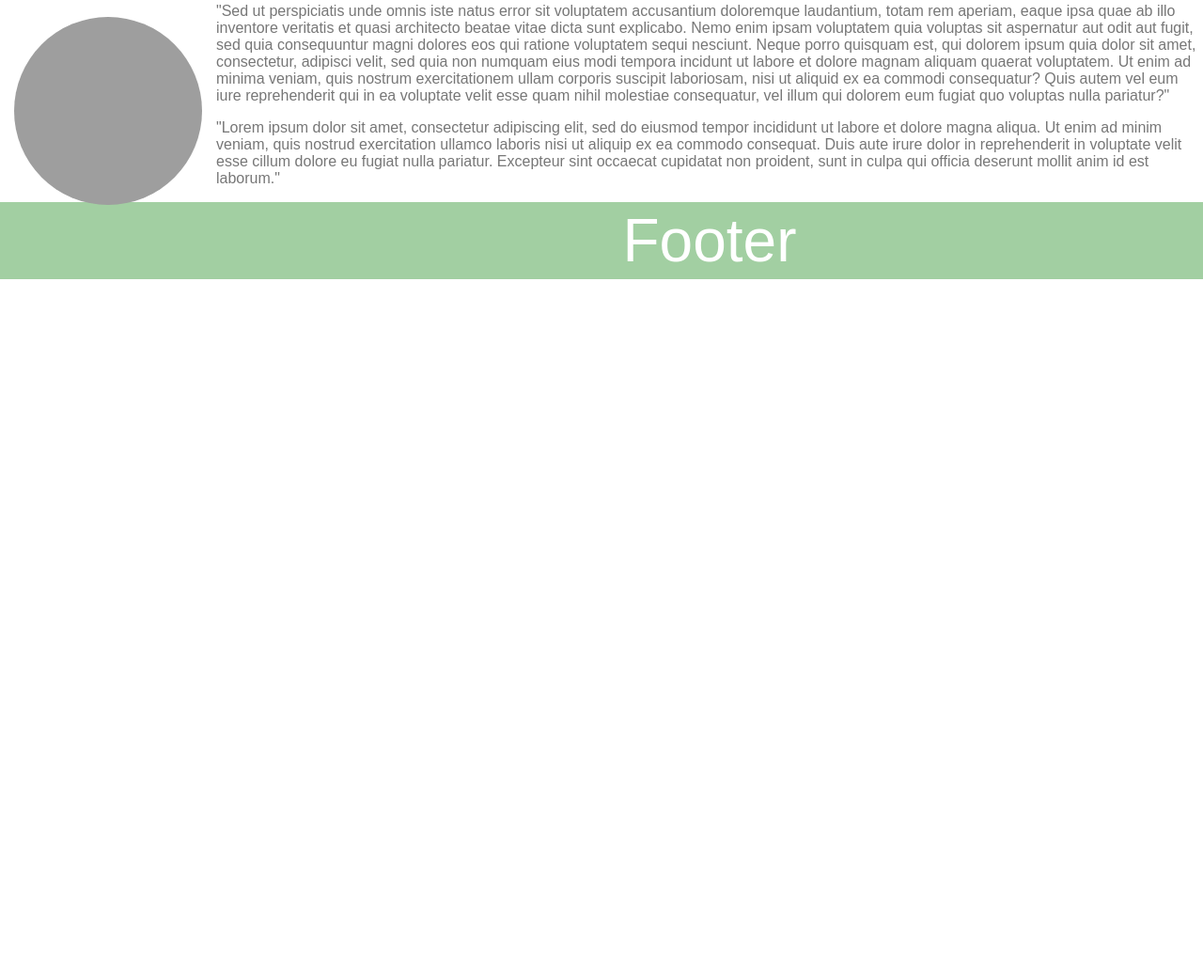
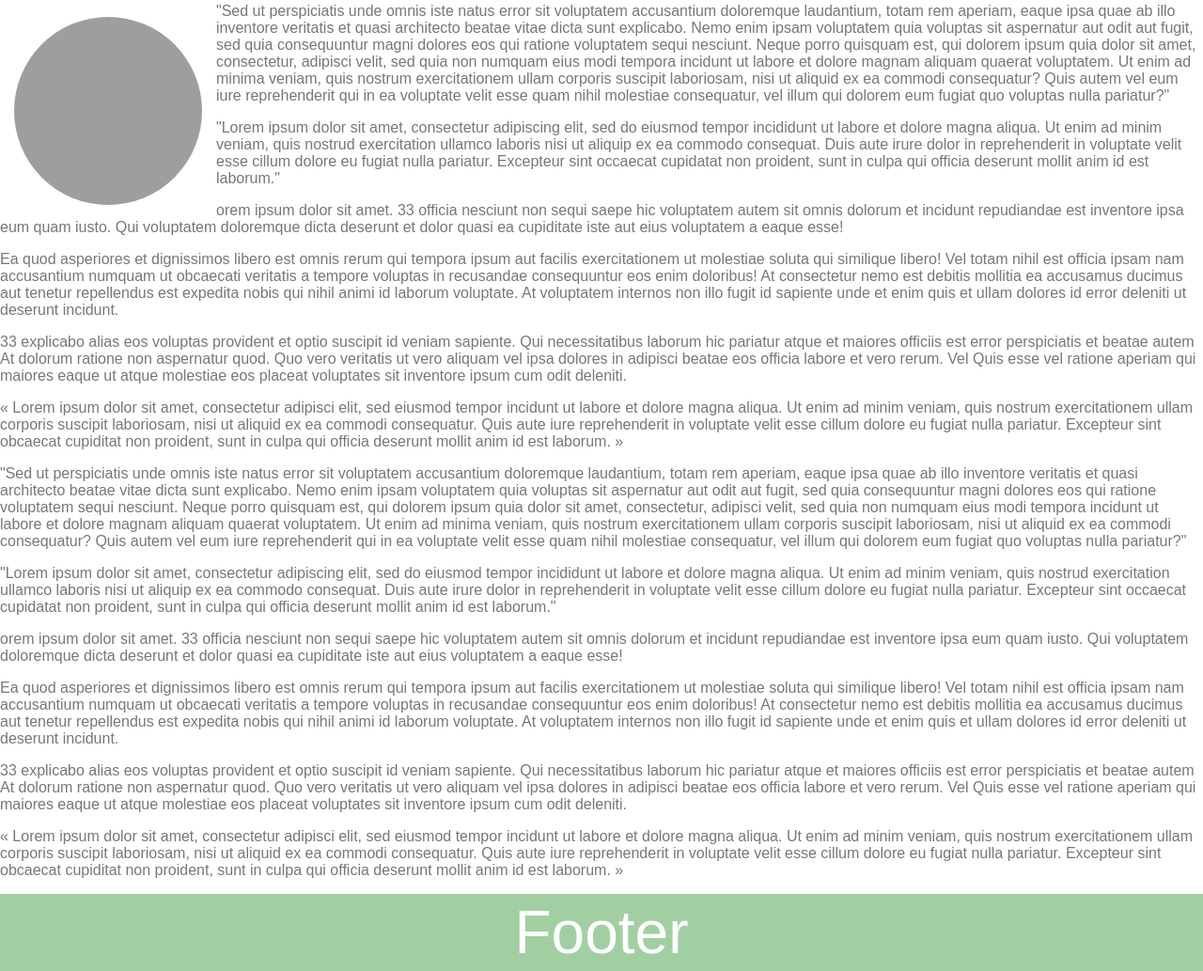
Before and after one commit to spacelumps/odin-retry, a plain HTML site: page index.html in a window 1280 px wide. Shown: the part 307-1340 px from the top of the page at 94% size. Before the commit the page ends 800 px from the top, so only its background shows below. Drawn offline with Linux system fonts and the light colour scheme; grey boxes are pictures that could not be loaded.

Commit message:
index.html

```diff
--- a/index.html
+++ b/index.html
@@ -34,7 +34,20 @@
         <img class="about-cooking"src="https://resources.magnetme-images.com/0d3fa0dd276e74f81bd88b3c908f555e6e5e72eeedf30f7b85cdb2f67a736ebc?auto=format" alt="Cooking">
         <p>"Sed ut perspiciatis unde omnis iste natus error sit voluptatem accusantium doloremque laudantium, totam rem aperiam, eaque ipsa quae ab illo inventore veritatis et quasi architecto beatae vitae dicta sunt explicabo. Nemo enim ipsam voluptatem quia voluptas sit aspernatur aut odit aut fugit, sed quia consequuntur magni dolores eos qui ratione voluptatem sequi nesciunt. Neque porro quisquam est, qui dolorem ipsum quia dolor sit amet, consectetur, adipisci velit, sed quia non numquam eius modi tempora incidunt ut labore et dolore magnam aliquam quaerat voluptatem. Ut enim ad minima veniam, quis nostrum exercitationem ullam corporis suscipit laboriosam, nisi ut aliquid ex ea commodi consequatur? Quis autem vel eum iure reprehenderit qui in ea voluptate velit esse quam nihil molestiae consequatur, vel illum qui dolorem eum fugiat quo voluptas nulla pariatur?"</p>
         <p>"Lorem ipsum dolor sit amet, consectetur adipiscing elit, sed do eiusmod tempor incididunt ut labore et dolore magna aliqua. Ut enim ad minim veniam, quis nostrud exercitation ullamco laboris nisi ut aliquip ex ea commodo consequat. Duis aute irure dolor in reprehenderit in voluptate velit esse cillum dolore eu fugiat nulla pariatur. Excepteur sint occaecat cupidatat non proident, sunt in culpa qui officia deserunt mollit anim id est laborum."</p>
+       <p>orem ipsum dolor sit amet. 33 officia nesciunt non sequi saepe hic voluptatem autem sit omnis dolorum et incidunt repudiandae est inventore ipsa eum quam iusto. Qui voluptatem doloremque dicta deserunt et dolor quasi ea cupiditate iste aut eius voluptatem a eaque esse!
 
+        <p>Ea quod asperiores et dignissimos libero est omnis rerum qui tempora ipsum aut facilis exercitationem ut molestiae soluta qui similique libero! Vel totam nihil est officia ipsam nam accusantium numquam ut obcaecati veritatis a tempore voluptas in recusandae consequuntur eos enim doloribus! At consectetur nemo est debitis mollitia ea accusamus ducimus aut tenetur repellendus est expedita nobis qui nihil animi id laborum voluptate. At voluptatem internos non illo fugit id sapiente unde et enim quis et ullam dolores id error deleniti ut deserunt incidunt.</p>
+
+        <p>33 explicabo alias eos voluptas provident et optio suscipit id veniam sapiente. Qui necessitatibus laborum hic pariatur atque et maiores officiis est error perspiciatis et beatae autem At dolorum ratione non aspernatur quod. Quo vero veritatis ut vero aliquam vel ipsa dolores in adipisci beatae eos officia labore et vero rerum. Vel Quis esse vel ratione aperiam qui maiores eaque ut atque molestiae eos placeat voluptates sit inventore ipsum cum odit deleniti.</p>
+        <p>« Lorem ipsum dolor sit amet, consectetur adipisci elit, sed eiusmod tempor incidunt ut labore et dolore magna aliqua. Ut enim ad minim veniam, quis nostrum exercitationem ullam corporis suscipit laboriosam, nisi ut aliquid ex ea commodi consequatur. Quis aute iure reprehenderit in voluptate velit esse cillum dolore eu fugiat nulla pariatur. Excepteur sint obcaecat cupiditat non proident, sunt in culpa qui officia deserunt mollit anim id est laborum. »</p>
+        <p>"Sed ut perspiciatis unde omnis iste natus error sit voluptatem accusantium doloremque laudantium, totam rem aperiam, eaque ipsa quae ab illo inventore veritatis et quasi architecto beatae vitae dicta sunt explicabo. Nemo enim ipsam voluptatem quia voluptas sit aspernatur aut odit aut fugit, sed quia consequuntur magni dolores eos qui ratione voluptatem sequi nesciunt. Neque porro quisquam est, qui dolorem ipsum quia dolor sit amet, consectetur, adipisci velit, sed quia non numquam eius modi tempora incidunt ut labore et dolore magnam aliquam quaerat voluptatem. Ut enim ad minima veniam, quis nostrum exercitationem ullam corporis suscipit laboriosam, nisi ut aliquid ex ea commodi consequatur? Quis autem vel eum iure reprehenderit qui in ea voluptate velit esse quam nihil molestiae consequatur, vel illum qui dolorem eum fugiat quo voluptas nulla pariatur?"</p>
+        <p>"Lorem ipsum dolor sit amet, consectetur adipiscing elit, sed do eiusmod tempor incididunt ut labore et dolore magna aliqua. Ut enim ad minim veniam, quis nostrud exercitation ullamco laboris nisi ut aliquip ex ea commodo consequat. Duis aute irure dolor in reprehenderit in voluptate velit esse cillum dolore eu fugiat nulla pariatur. Excepteur sint occaecat cupidatat non proident, sunt in culpa qui officia deserunt mollit anim id est laborum."</p>
+       <p>orem ipsum dolor sit amet. 33 officia nesciunt non sequi saepe hic voluptatem autem sit omnis dolorum et incidunt repudiandae est inventore ipsa eum quam iusto. Qui voluptatem doloremque dicta deserunt et dolor quasi ea cupiditate iste aut eius voluptatem a eaque esse!
+
+        <p>Ea quod asperiores et dignissimos libero est omnis rerum qui tempora ipsum aut facilis exercitationem ut molestiae soluta qui similique libero! Vel totam nihil est officia ipsam nam accusantium numquam ut obcaecati veritatis a tempore voluptas in recusandae consequuntur eos enim doloribus! At consectetur nemo est debitis mollitia ea accusamus ducimus aut tenetur repellendus est expedita nobis qui nihil animi id laborum voluptate. At voluptatem internos non illo fugit id sapiente unde et enim quis et ullam dolores id error deleniti ut deserunt incidunt.</p>
+
+        <p>33 explicabo alias eos voluptas provident et optio suscipit id veniam sapiente. Qui necessitatibus laborum hic pariatur atque et maiores officiis est error perspiciatis et beatae autem At dolorum ratione non aspernatur quod. Quo vero veritatis ut vero aliquam vel ipsa dolores in adipisci beatae eos officia labore et vero rerum. Vel Quis esse vel ratione aperiam qui maiores eaque ut atque molestiae eos placeat voluptates sit inventore ipsum cum odit deleniti.</p>
+        <p>« Lorem ipsum dolor sit amet, consectetur adipisci elit, sed eiusmod tempor incidunt ut labore et dolore magna aliqua. Ut enim ad minim veniam, quis nostrum exercitationem ullam corporis suscipit laboriosam, nisi ut aliquid ex ea commodi consequatur. Quis aute iure reprehenderit in voluptate velit esse cillum dolore eu fugiat nulla pariatur. Excepteur sint obcaecat cupiditat non proident, sunt in culpa qui officia deserunt mollit anim id est laborum. »</p>
 </section>
 
 <footer class="main-footer">
```
Also changed, not shown: style.css (line endings or trailing spaces).
